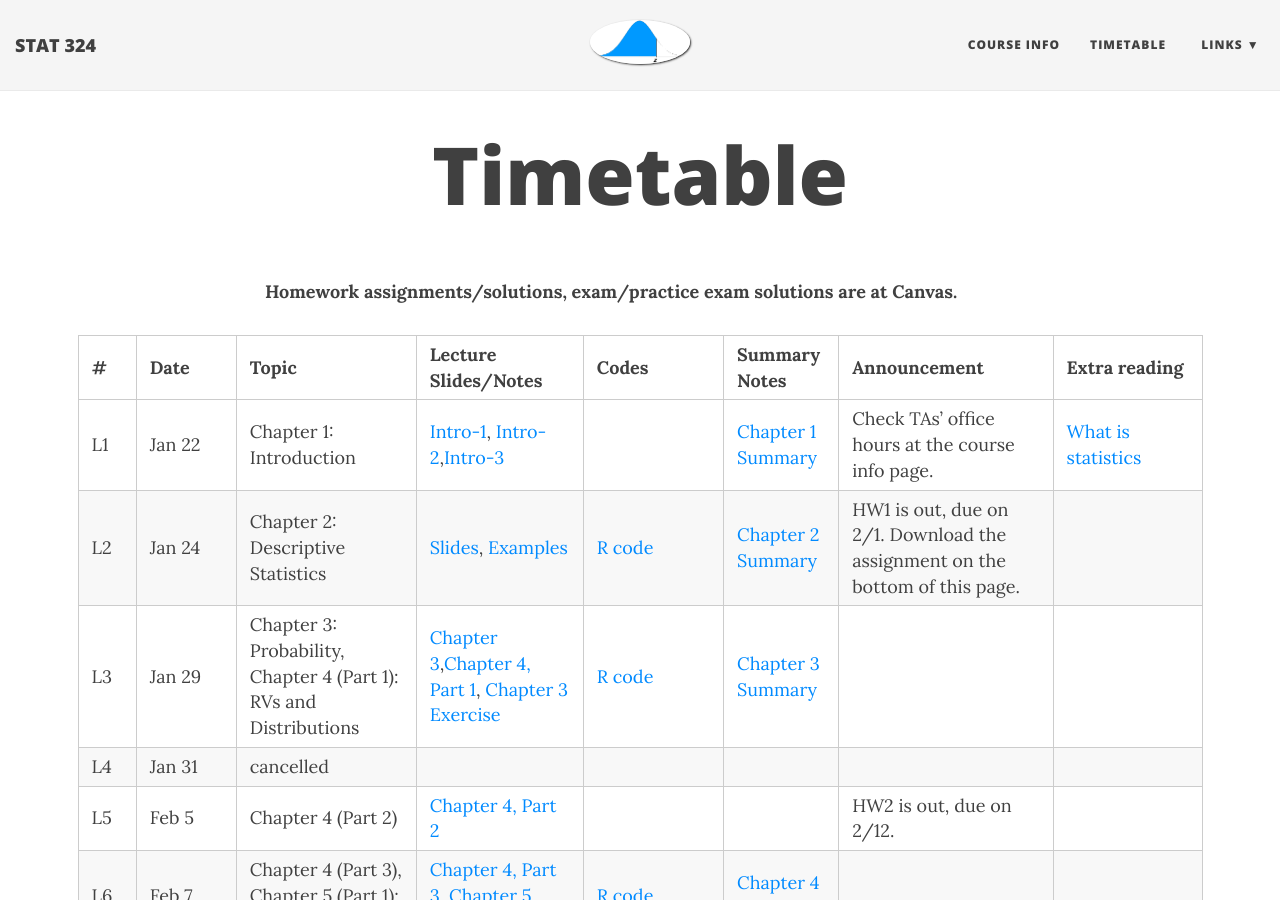
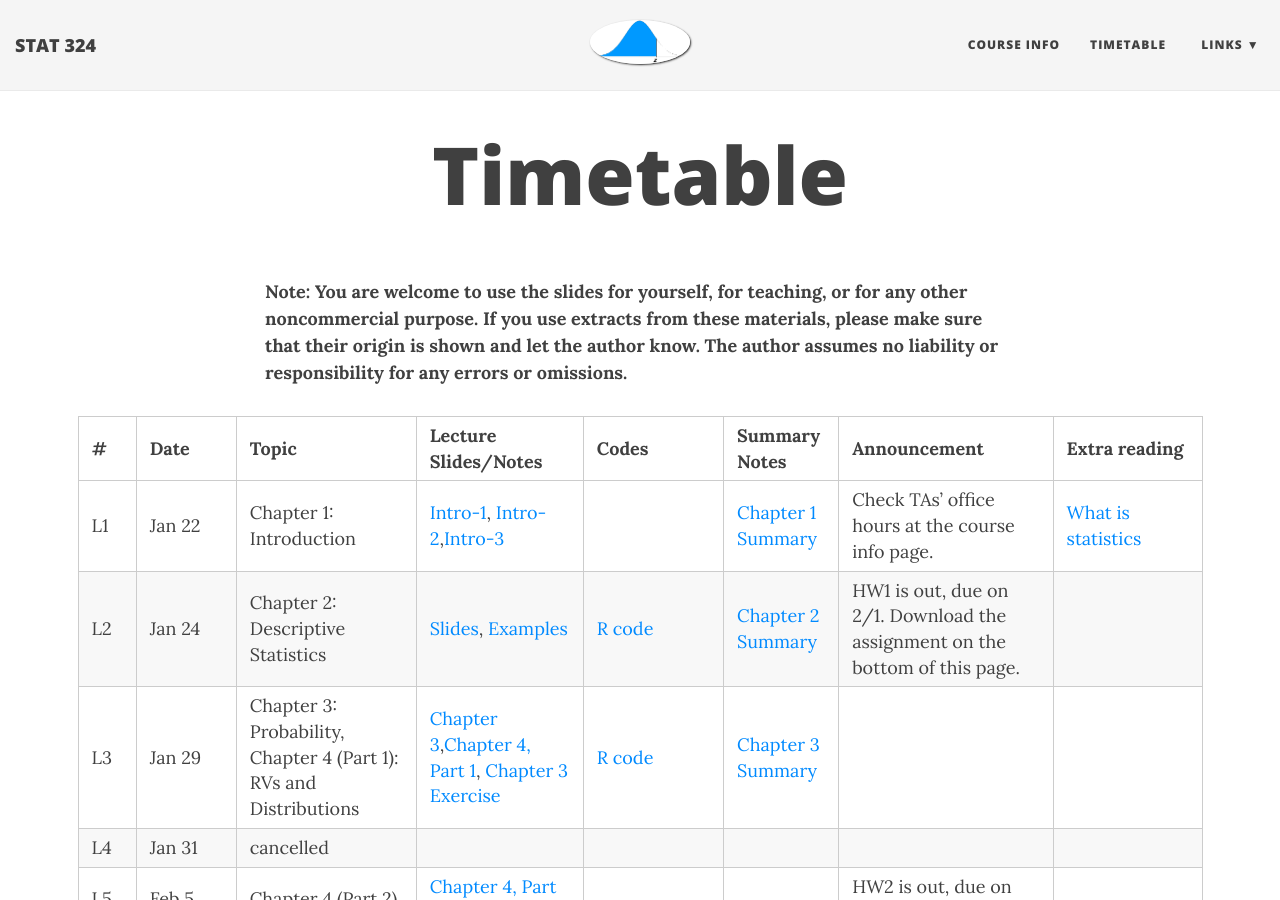
Before and after one commit to duzhewang/stat324, a Jekyll site: the page built from timetable.md, in a window 1280 px wide and 900 px high. Built offline with Jekyll 4.4.1, drawn with Linux system fonts in a browser that asks for light colours; nearby versions of some CDN libraries.

Commit message:
Update timetable.md

```diff
--- a/timetable.md
+++ b/timetable.md
@@ -4,7 +4,7 @@ title: Timetable
 css: /css/wide_table.css
 ---
 
-**Homework assignments/solutions, exam/practice exam solutions are at Canvas.**
+**Note: You are welcome to use the slides for yourself, for teaching, or for any other noncommercial purpose. If you use extracts from these materials, please make sure that their origin is shown and let the author know. The author assumes no liability or responsibility for any errors or omissions.**
 
 
 | # | Date | Topic    | Lecture Slides/Notes         |Codes      |Summary Notes  | Announcement| Extra reading |
```
